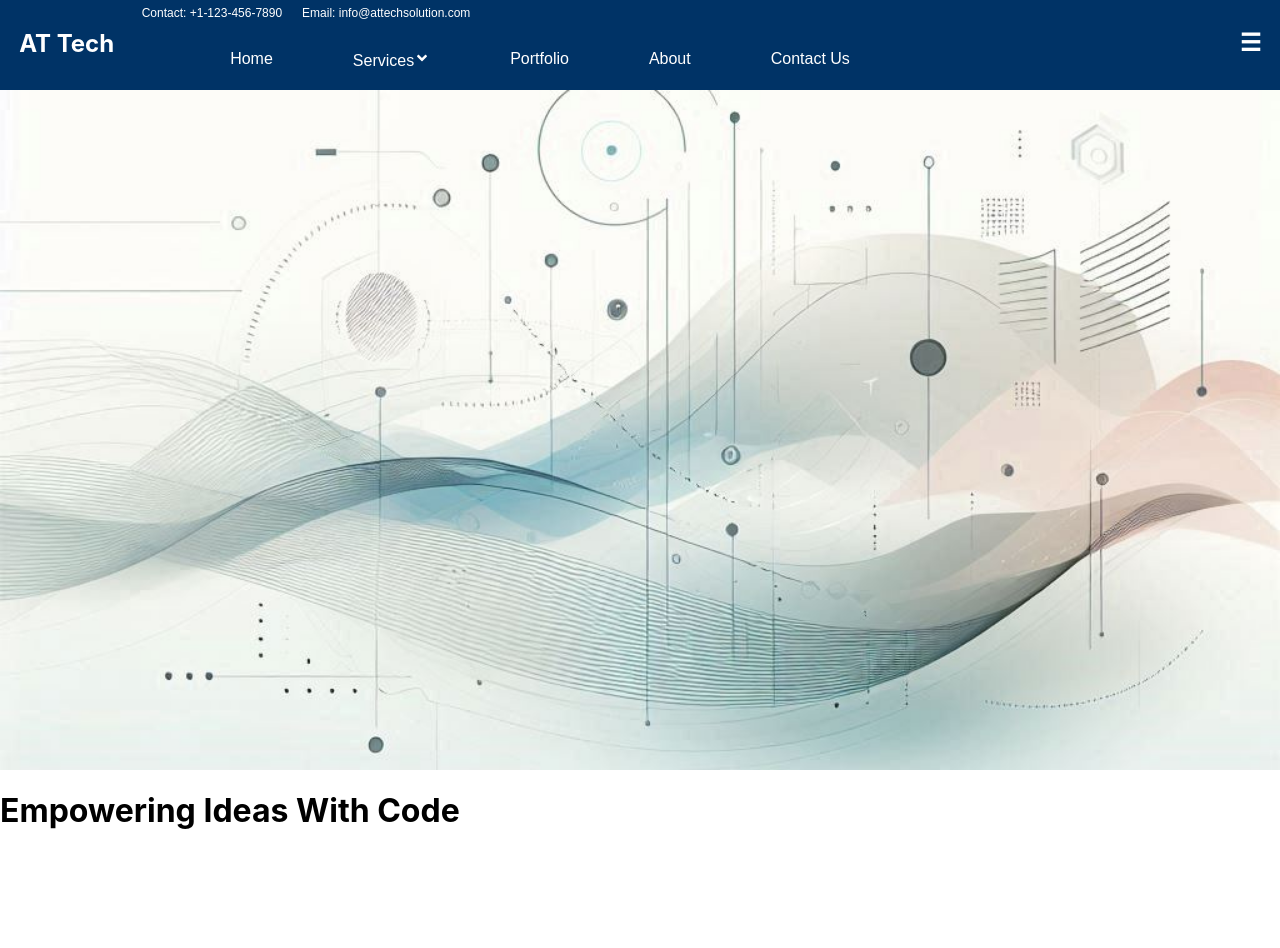
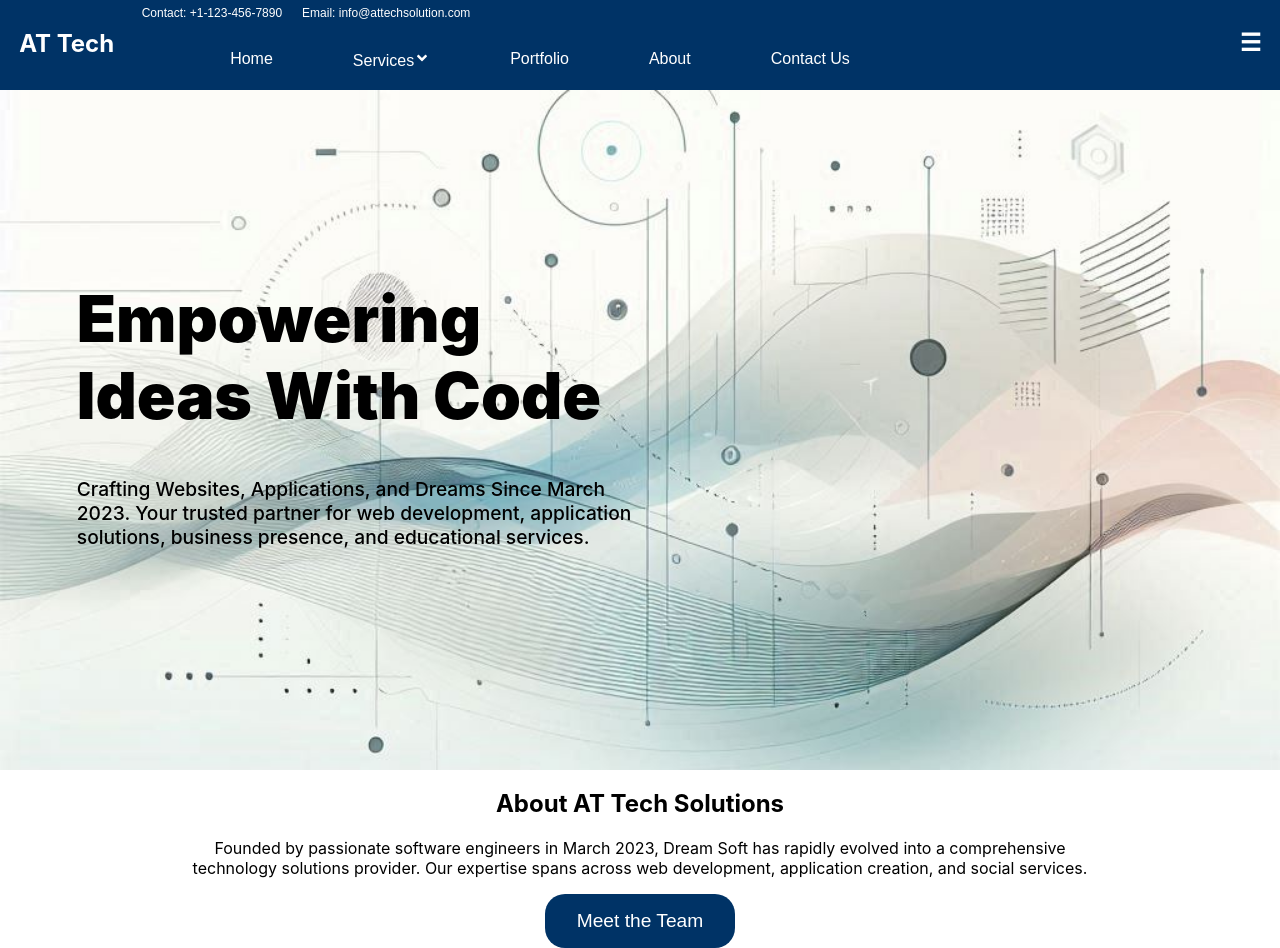
Before and after one commit to ttewabe/at-tech-solution-web, a React (Create React App) app in the folder frontend/: page / in a window 1280 px wide. Before the commit the page ends 915 px from the top, so only its background shows below. Built offline with nearby package versions, Linux system fonts and the light colour scheme.

Commit message:
company moto content and about section content

```diff
--- a/frontend/src/mainContent/MainContentComponent.tsx
+++ b/frontend/src/mainContent/MainContentComponent.tsx
@@ -1,12 +1,27 @@
 import React from 'react'
-import { MainContent, WallPaper } from './MainContentComponent.style';
+
+import { MainContent, WallPaper, CompanyMoto, AboutSection, CustomButton, } from './MainContentComponent.style';
 import WallPaperImage from '../assets/wallpaper.jpg';
 
 const MainContentComponent: React.FC = () => {
     return (
         <MainContent>
-            <WallPaper backgroundImage={WallPaperImage}/>
-            <h1>Empowering Ideas With Code</h1>
+            <WallPaper backgroundImage={WallPaperImage}>
+                <CompanyMoto>
+                    <h1>Empowering Ideas With Code</h1>
+                    <p>Crafting Websites, Applications, and Dreams Since March 2023.
+                        Your trusted partner for web development, application solutions,
+                        business presence, and educational services.</p>
+                </CompanyMoto>
+            </WallPaper>
+            <AboutSection>
+                <h1>About AT Tech Solutions</h1>
+                <p>Founded by passionate software engineers in March 2023,
+                    Dream Soft has rapidly evolved into a comprehensive technology
+                    solutions provider. Our expertise spans across web development,
+                    application creation, and social services.</p>
+                <CustomButton>Meet the Team</CustomButton>
+            </AboutSection>
         </MainContent>
     )
 }
```
